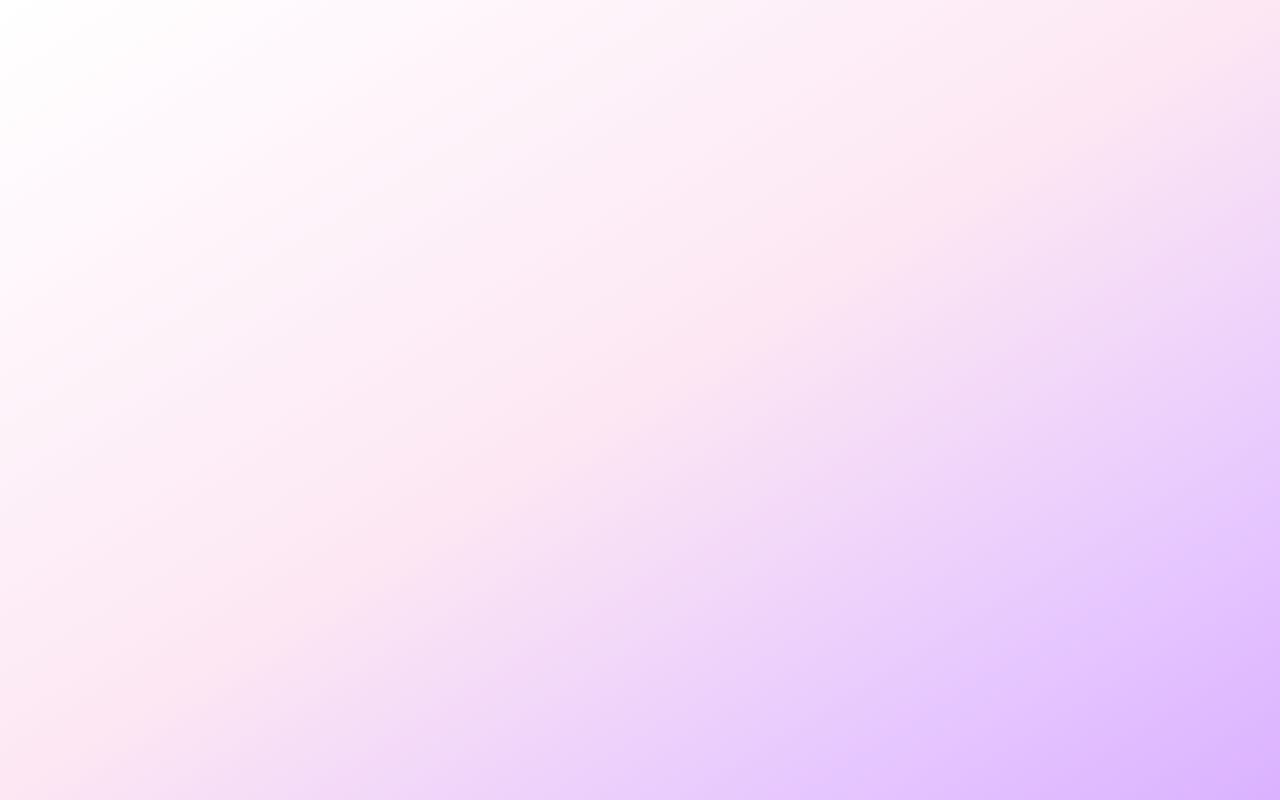
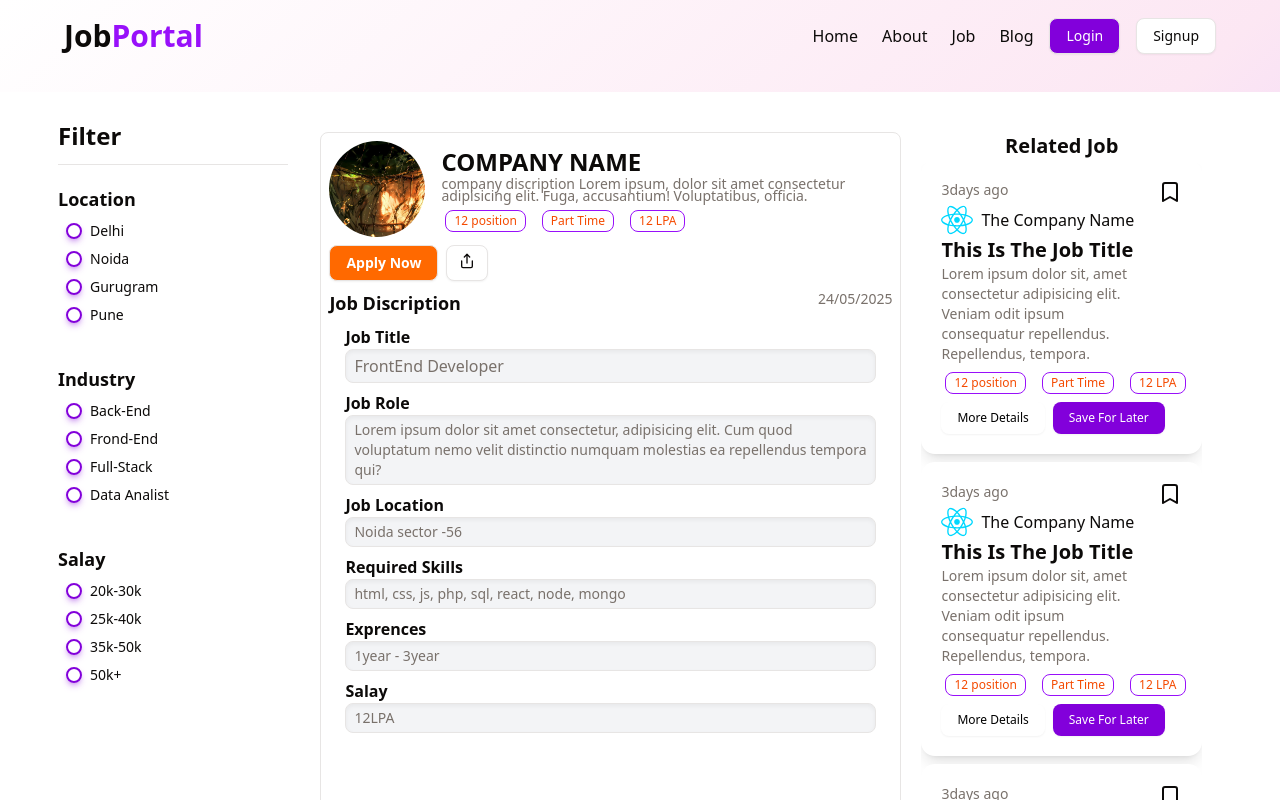
Before and after one commit to shivam-singh465/myjobportel, a React (Vite) app in the folder frontend/: page /discription/1 in a window 1280 px wide. Shown: the top 800 px of the page. Built offline with nearby package versions, Linux system fonts and the light colour scheme.

Commit message:
i created a whole jobDiscription page

```diff
--- a/frontend/src/components/Job.jsx
+++ b/frontend/src/components/Job.jsx
@@ -22,7 +22,7 @@ function Job() {
               )
             })
           }
-          <JobCard />
+
 
         </div>
 
--- a/frontend/src/components/JobDiscription/JobDiscription.jsx
+++ b/frontend/src/components/JobDiscription/JobDiscription.jsx
@@ -1,12 +1,112 @@
 import React from 'react'
+import { Footer, Navbar, FilterCard, JobCard } from '../index'
+import Logo from "../../assets/zoro.jpg"
+import { Avatar, AvatarImage } from '../ui/avatar'
+import { Badge } from '../ui/badge'
+import { Button } from '../ui/button'
+import { Share } from 'lucide-react'
+
+
+
+
+
+const jobsArray = [1, 2, 3, 4, 5, 6, 7, 8, 9, 10]
 
 function JobDiscription() {
+  const isApplied = false
   return (
     <div>
+      <Navbar />
+      <div className='flex justify-center gap-3 mt-5 bg-white py-5 px-[5%]' >
+        <div className='min-w-[20%]'>
+          <FilterCard />
+        </div>
+
+        <div className='min-w-[80%] grid grid-cols-3 gap-5 bg-white p-5'>
 
 
+          <div className='border rounded-md col-span-2 p-2'>
+
+            <div className='flex items-center gap-4'>
+              <Avatar className='w-24 h-24'>
+                <AvatarImage src={Logo} className='object-cover cursor-pointer' />
+              </Avatar>
+              <div>
+                <h1 className='text-2xl uppercase font-bold'>Company Name</h1>
+                <p className='text-muted-foreground text-sm leading-3'> company discription Lorem ipsum, dolor sit amet consectetur adipisicing elit. Fuga, accusantium! Voluptatibus, officia.</p>
+                <div className='flex justify-start gap-2 pt-2'>
+                  <Badge className={"text-orange-600 mx-1 px-2 border border-purple-600"} variant="ghost">12 position</Badge>
+                  <Badge className={"text-orange-600 mx-1 px-2 border border-purple-600"} variant="ghost">Part Time</Badge>
+                  <Badge className={"text-orange-600 mx-1 px-2 border border-purple-600"} variant="ghost">12 LPA</Badge>
+                </div>
+              </div>
+            </div>
+            <div className='my-2 flex items-center gap-2'>
+              <Button variant="outline" className={isApplied ?" pointer-events-none bg-gray-600 text-white font-semibold capitalize py-1" :"font-semibold capitalize py-1 bg-orange-500 text-white"}>{isApplied?"Already applied" :"apply now"}</Button>
+              <Button className='pt-1 items-center' variant="outline"><Share/></Button>
+            </div>
+            <div className='my-2'>
+              <div className='flex justify-between'>
+                <h2 className='text-lg font-semibold'>Job Discription</h2>
+                <span className='text-sm text-muted-foreground'>24/05/2025</span>
+              </div>
+              <div className='mt-2 px-4'>
+                <h2 className='font-semibold'>Job Title</h2>
+                <div className='w-full border rounded-md px-2 py-1 bg-gray-100 inset-shadow-sm shadow-purple-300   text-muted-foreground text-md'>FrontEnd Developer</div>
+              </div>
+              <div className='mt-2 px-4'>
+                <h2 className='font-semibold'>Job Role</h2>
+                <div className='w-full border rounded-md px-2 py-1 bg-gray-100 inset-shadow-sm shadow-purple-300   text-muted-foreground text-md text-sm'>Lorem ipsum dolor sit amet consectetur, adipisicing elit. Cum quod voluptatum nemo velit distinctio numquam molestias ea repellendus tempora qui?</div>
+              </div>
+              <div className='mt-2 px-4'>
+                <h2 className='font-semibold'>Job Location</h2>
+                <div className='w-full border rounded-md px-2 py-1 bg-gray-100 inset-shadow-sm shadow-purple-300   text-muted-foreground text-md text-sm'>Noida sector -56</div>
+              </div>
+              <div className='mt-2 px-4'>
+                <h2 className='font-semibold'>Required Skills</h2>
+                <div className='w-full border rounded-md px-2 py-1 bg-gray-100 inset-shadow-sm shadow-purple-300   text-muted-foreground text-sm'>html, css, js, php, sql, react, node, mongo</div>
+              </div>
+              <div className='mt-2 px-4'>
+                <h2 className='font-semibold'>Exprences</h2>
+                <div className='w-full border rounded-md px-2 py-1 bg-gray-100 inset-shadow-sm shadow-purple-300   text-muted-foreground text-sm'>1year - 3year</div>
+              </div>
+              <div className='mt-2 px-4'>
+                <h2 className='font-semibold'>Salay</h2>
+                <div className='w-full border rounded-md px-2 py-1 bg-gray-100 inset-shadow-sm shadow-purple-300   text-muted-foreground text-sm'>12LPA</div>
+              </div>
+            </div>
+
+
+
+
+
+
+          </div>
+
+
+
+          <div>
+            <h2 className='text-xl capitalize font-bold text-center'>Related job</h2>
+            <div className='flex flex-col gap-2 h-[90vh] overflow-y-auto overflow-x-hidden scrollbar-hide'>
+
+              {
+                jobsArray.map((item, index) => {
+                  return (
+                    <JobCard key={index} />
+                  )
+                })
+              }
+            </div>
+          </div>
+
+        </div>
+
+      </div>
+
+
+      <Footer />
     </div>
   )
 }
 
-export default JobDiscription
+export default JobDiscription;
--- a/frontend/src/components/jobCard/JobCard.jsx
+++ b/frontend/src/components/jobCard/JobCard.jsx
@@ -5,10 +5,13 @@ import { Avatar, AvatarImage } from '../ui/avatar'
 import { Badge } from '../ui/badge'
 import { Card } from '../ui/card'
 import { Button } from '../ui/button'
+import { useNavigate } from 'react-router-dom'
 
 function JobCard() {
+  const Navigate = useNavigate();
+  const jobId = "djakfhdsjfakdfhkaj"
   return (
-    <Card className='p-5 shadow-lg border-none'>
+    <Card className='p-5 shadow-lg border-none' >
       <div>
         <div className='flex justify-between w-full'>
           <p className='text-muted-foreground text-sm'>3days ago</p>
@@ -25,12 +28,14 @@ function JobCard() {
           <p className='pe-10 text-sm text-muted-foreground'>Lorem ipsum dolor sit, amet consectetur adipisicing elit. Veniam odit ipsum consequatur repellendus. Repellendus, tempora.</p>
         </div>
         <div className='flex justify-start gap-2 pt-2'>
-          <Badge className={"text-orange-600 mx-2 px-2 border border-purple-600"} variant="ghost">12 position</Badge>
-          <Badge className={"text-orange-600 mx-2 px-2 border border-purple-600"} variant="ghost">Part Time</Badge>
-          <Badge className={"text-orange-600 mx-2 px-2 border border-purple-600"} variant="ghost">12 LPA</Badge>
+          <Badge className={"text-orange-600 mx-1 px-2 border border-purple-600"} variant="ghost">12 position</Badge>
+          <Badge className={"text-orange-600 mx-1 px-2 border border-purple-600"} variant="ghost">Part Time</Badge>
+          <Badge className={"text-orange-600 mx-1 px-2 border border-purple-600"} variant="ghost">12 LPA</Badge>
         </div>
         <div className='flex justify-start gap-2 pt-2'>
-          <Button className='text-xs h-8 bg-white text-black hover:bg-orange-500 hover:text-white'>More Details</Button>
+          <Button className='text-xs h-8 bg-white text-black hover:bg-orange-500 hover:text-white' onClick={() => {
+            Navigate(`/discription/${jobId}`)
+          }}>More Details</Button>
           <Button className='text-xs h-8 bg-purple-700 text-white hover:bg-orange-500'>Save For Later</Button>
         </div>
 
--- a/frontend/src/index.css
+++ b/frontend/src/index.css
@@ -119,3 +119,12 @@
   }
 
 }
+@layer utilities {
+  .scrollbar-hide {
+    -ms-overflow-style: none;  /* IE and Edge */
+    scrollbar-width: none;     /* Firefox */
+  }
+  .scrollbar-hide::-webkit-scrollbar {
+    display: none;             /* Chrome, Safari, Opera */
+  }
+}
```
